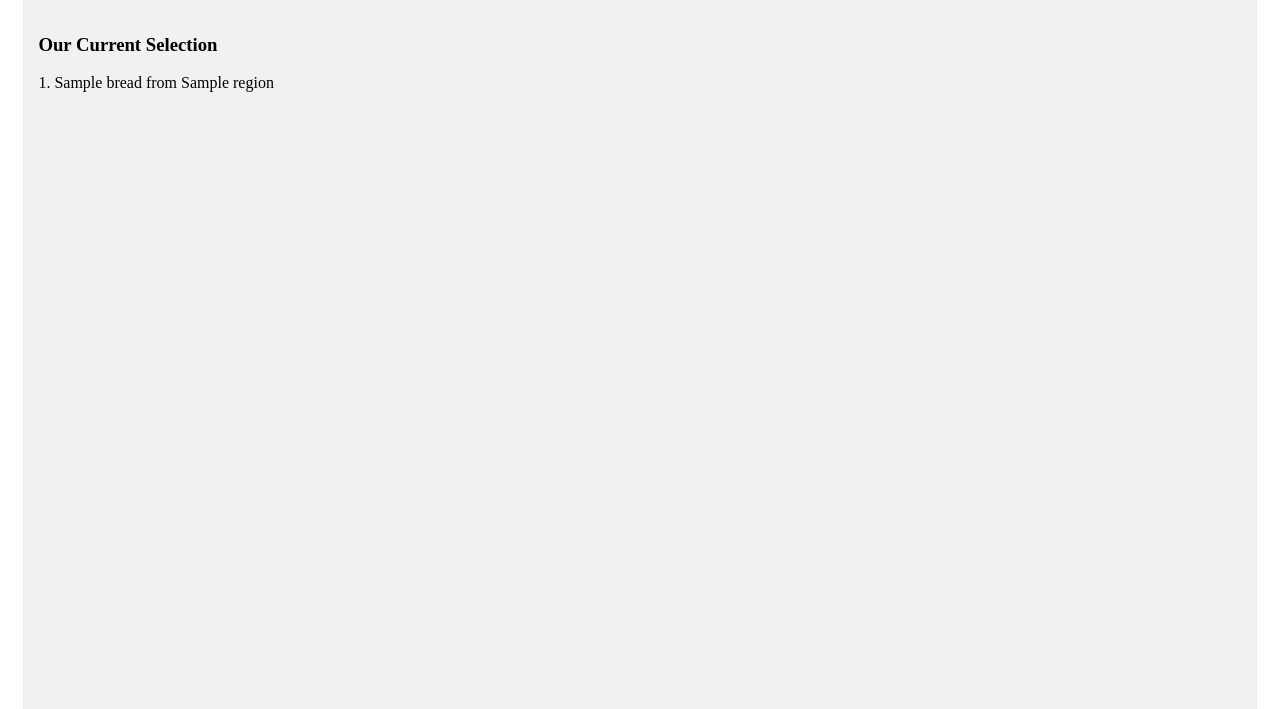
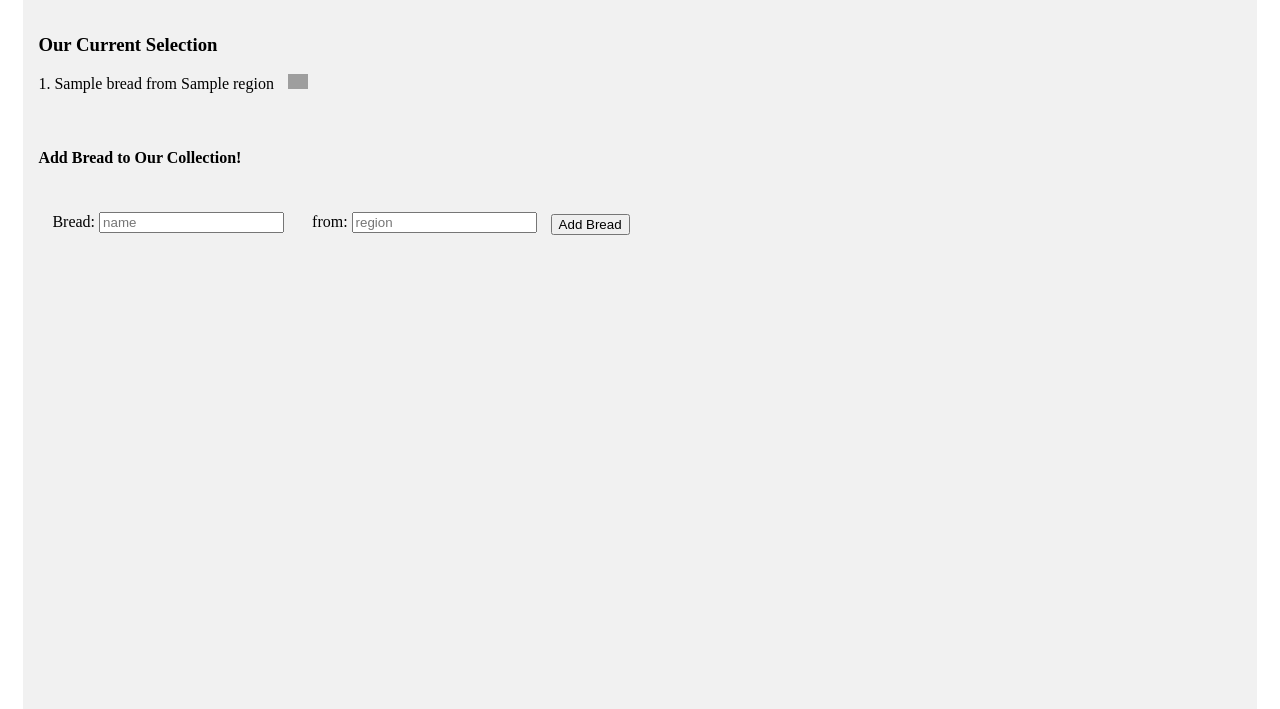
Before and after one commit to HalcyonVagabond/dah_bakery, a Django app: template breadapp/templates/bakery_home.html in a window 1280 px wide. Shown: the part 70-779 px from the top of the page. Run offline with Django 3.2, Linux system fonts and the light colour scheme; the template is opened without the code that fills it: most values are stand-ins (such as "Sample title", 1, 10 or a date in 2020); parts of the project's set-up code (start-up, migrations or seed data) failed here and were passed over; grey boxes are pictures that could not be loaded.

Commit message:
Goal 2 and 3 complete: can now create bread and click the bread icon to go to details

```diff
--- a/breadapp/static/styles/base.css
+++ b/breadapp/static/styles/base.css
@@ -8,3 +8,10 @@
     margin-right: auto;
     background-color: rgb(241, 241, 241);
   }
+
+  .listImage{
+    width: 20px;
+    margin-left: 10px;
+    margin-right: 30px;
+    cursor: pointer;
+}
--- /dev/null
+++ b/breadapp/static/styles/forms.css
@@ -0,0 +1,59 @@
+.addBread{
+    display: flex;
+    flex-direction: row;
+    align-items: center;
+    justify-content: left;
+}
+
+.addBread fieldset{
+    border: none;
+}
+
+/* ************** */
+/* Popup styling */
+
+#greyBackground {
+    position: fixed;
+    left: 0;
+    top: 0;
+    height: 100vh;
+    width: 100vw;
+    background-color: rgba(35, 35, 35, 0.7);
+}
+
+#creationForm {
+    position: relative !important;
+    border-radius: 3px;
+    box-shadow: 2px 2px 2px 2px lightgrey;
+    max-width: 300px;
+    max-height: 70vh;
+    background-color: white;
+    margin-left: auto;
+    margin-right: auto;
+    margin-top: 10%;
+    padding: 30px;
+    text-align: center;
+}
+#creationForm h1 {
+    text-decoration: underline;
+}
+#creationForm fieldset{
+
+    border: none;
+}
+.formExit{
+    position: absolute;
+    top: 3px;
+    right: 3px;
+    padding: 2px;
+    padding-left: 3px;
+    padding-right: 3px;
+    cursor: pointer;
+    transition: 0.2s ease;
+  }
+  .formExit:hover{
+    color: white;
+    border-radius: 2px;
+    background-color: var(--bangazonBlack);
+    transition: 0.2s ease;
+  }
--- a/breadapp/templates/bakery_home.html
+++ b/breadapp/templates/bakery_home.html
@@ -1,13 +1,28 @@
 {% extends 'base.html' %}
-
+{% load static %}
 {% block content %}
 
 
 <section class="breadList">
     <h3>Our Current Selection</h3>
     {% for bread in bread_inventory %}
-        <p>{{bread.id}}. {{bread.name}} from {{bread.region}}</p>
+        <p>{{bread.number}}. {{bread.name}} from {{bread.region}}  <a href='{% url "breadapp:bread_details" bread.id %}'><img class="listImage" src="{% static 'images/bread.png' %}"></a></p>
     {% endfor %}
+    <br>
+    <h4>Add Bread to Our Collection!</h4>
+    <br>
+    <form class='addBread' action="{% url 'breadapp:bakery_home' %}" method="post">
+        {% csrf_token %}
+        <fieldset>
+            <label for="breadName">Bread: </label>
+            <input id="breadName" name="breadName" type="text" placeholder="name" required>
+        </fieldset>
+        <fieldset>
+            <label for="breadRegion">from: </label>
+            <input id="breadRegion" name="breadRegion" type="text" placeholder="region" required>
+        </fieldset>
+        <input type="submit" value="Add Bread">
+    </form>
 </section>
 
 {% endblock %}
--- a/breadapp/templates/base.html
+++ b/breadapp/templates/base.html
@@ -8,6 +8,7 @@
 
     <link rel="stylesheet" href="{% static 'styles/base.css' %}" type="text/css" media="screen" />
     <link rel="stylesheet" href="{% static 'styles/navbar.css' %}" type="text/css" media="screen" />
+    <link rel="stylesheet" href="{% static 'styles/forms.css' %}" type="text/css" media="screen" />
 
     {% block css %}
     {% endblock %}
--- a/breadapp/urls.py
+++ b/breadapp/urls.py
@@ -4,5 +4,8 @@ from .views import *
 app_name = "breadapp"
 
 urlpatterns = [
-    path('', bakery_home, name='bakery_home')
+    path('', bakery_home, name='bakery_home'),
+    path('home/', bakery_home, name='bakery_home'),
+    path('bread/<int:bread_id>', bread_details, name='bread_details')
+
 ]
--- a/breadapp/views/__init__.py
+++ b/breadapp/views/__init__.py
@@ -1 +1,2 @@
 from .bakery_home import bakery_home
+from .bread_details import bread_details
```
Also changed, not shown: breadapp/templates/bread_details.html (added, +14 -0 lines), breadapp/views/bakery_home.py (+18 -3 lines), breadapp/views/bread_details.py (added, +45 -0 lines), breadapp/static/images/breadAssortment.png (added), 1 other file.
